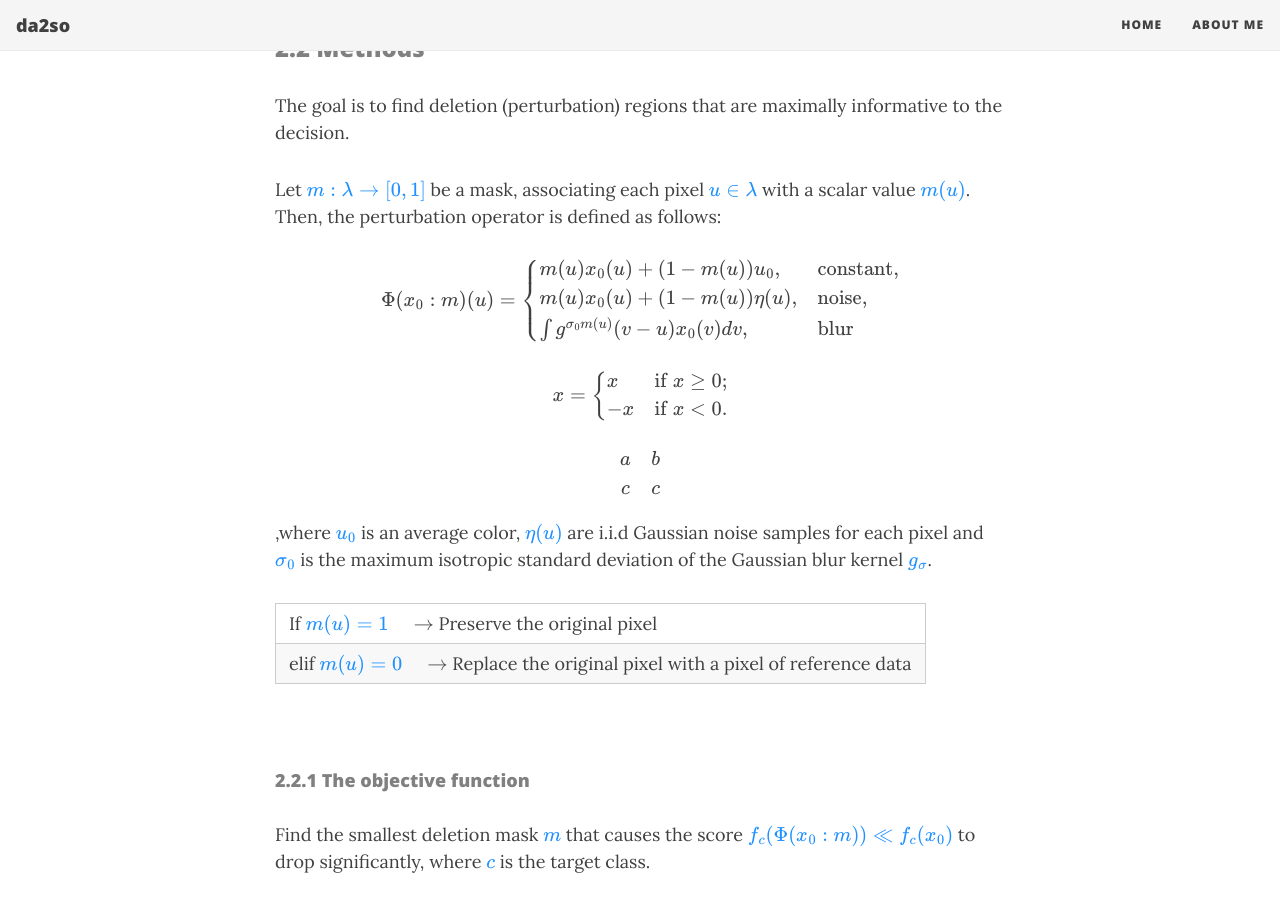
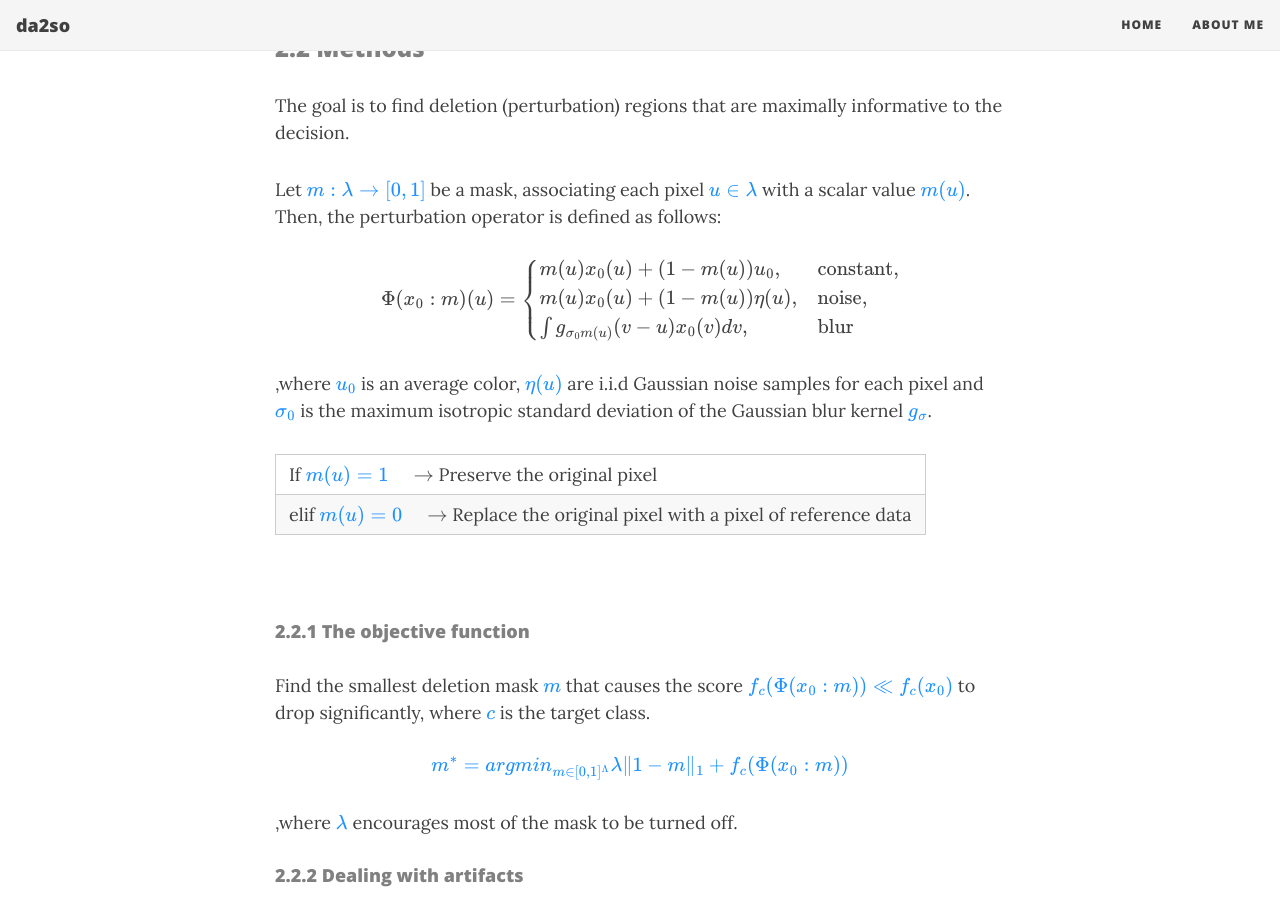
Before and after one commit to da2so/da2so.github.io, a Jekyll site: the page built from _posts/2020-08-11-Meaningful_Perturbation.md, in a window 1280 px wide and 900 px high, scrolled down 1639 px. Built offline with Jekyll 4.4.1, drawn with Linux system fonts in a browser that asks for light colours; nearby versions of some CDN libraries; formulas are drawn with MathJax 3.

Commit message:
Update 2020-08-11-Meaningful_Perturbation.md

```diff
--- a/_posts/2020-08-11-Meaningful_Perturbation.md
+++ b/_posts/2020-08-11-Meaningful_Perturbation.md
@@ -52,24 +52,11 @@ Then, the perturbation operator is defined as follows:
 \\[
 \Phi(x_0: m)(u)= \\left\\{ \\begin{array}{ll} m(u)x_0(u)+(1-m(u))u_0, & \text{constant}, \cr
 											 m(u)x_0(u)+(1-m(u))\eta(u), & \text{noise}, \cr
-											 \int g^{\sigma_0 m(u)} (v-u)x_0(v)dv, & \text{blur}
+											 \int g_{\sigma_0 m(u)} (v-u)x_0(v)dv, & \text{blur}
 							\\end{array} \\right.
 \\]
 
 
-\\[
-x = \\left\\{ \\begin{array}{ll}
-         x & \mbox{if $x \geq 0$};\cr
-        -x & \mbox{if $x < 0$}.
-        \\end{array} \\right.
-\\]
-
-\\[
-\\begin{array}{cc}
-  a & b \cr
-  c & c
-\\end{array}
-\\]
 ,where <span style="color:DodgerBlue">$u_0$</span> is an average color, <span style="color:DodgerBlue">$\eta(u)$</span> are i.i.d Gaussian noise samples for each pixel and <span style="color:DodgerBlue">$\sigma_0$</span> is the maximum isotropic standard deviation of the Gaussian blur kernel <span style="color:DodgerBlue">$g_\sigma$</span>.
 
 
```
